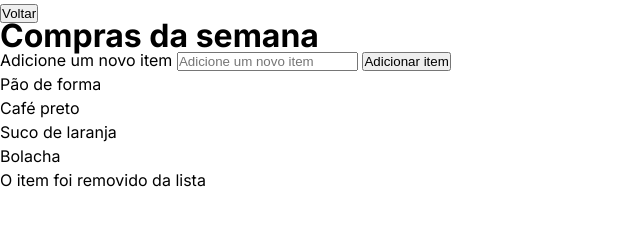
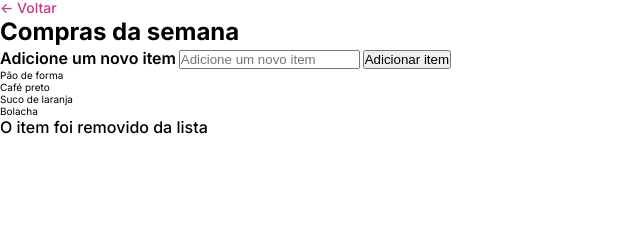
Before and after one commit to TharlesMorais/Lista-de-compras, a plain HTML site: page index.html in a window 1280 px wide. Shown: the whole page, without its empty margins (0-640 px from the left). Drawn offline with Linux system fonts and the light colour scheme.

Commit message:
adicionando icones e formatando texto

```diff
--- a/index.html
+++ b/index.html
@@ -11,7 +11,7 @@
 </head>
 <body>
   <div id="page">
-    <button> Voltar </button>
+    <a href="#"> <- Voltar</a>
       <h1>Compras da semana</h1>
       <form action="">
         <label for="newItem">Adicione um novo item</label>
--- a/style.css
+++ b/style.css
@@ -4,8 +4,8 @@
 }
 
 :root {
+  font-size: 62.5%;
   font-family: "Inter", sans-serif;
-  line-height: 150%;
   --background-primary: #F4F5FB;
   --background-secondary: #FFFFFF;
   --color-brand: #CA3884;
@@ -17,3 +17,25 @@
   --border-primary: #D1D5DB;
   --border-hover: #B9C2D0;
 }
+
+h1 {
+  font-size: 2.4rem;
+  line-height: 3.2rem;
+  font-weight: bold;
+}
+label, p {
+  font-size: 1.6rem;
+  line-height: 2rem;
+}
+label {
+  font-weight: 600;
+}
+p, a {
+  font-weight: 500;
+}
+a {
+  font-size: 1.4rem;
+  line-height: 1.6rem;
+  color: var(--color-brand);
+  text-decoration: none;
+}
```
Also changed, not shown: assets/Frame (1).svg (added), assets/Frame (2).svg (added), assets/Frame (3).svg (added), assets/Frame.svg (added), assets/delete-small.svg (added), assets/warning-circle-filled.svg (added).
